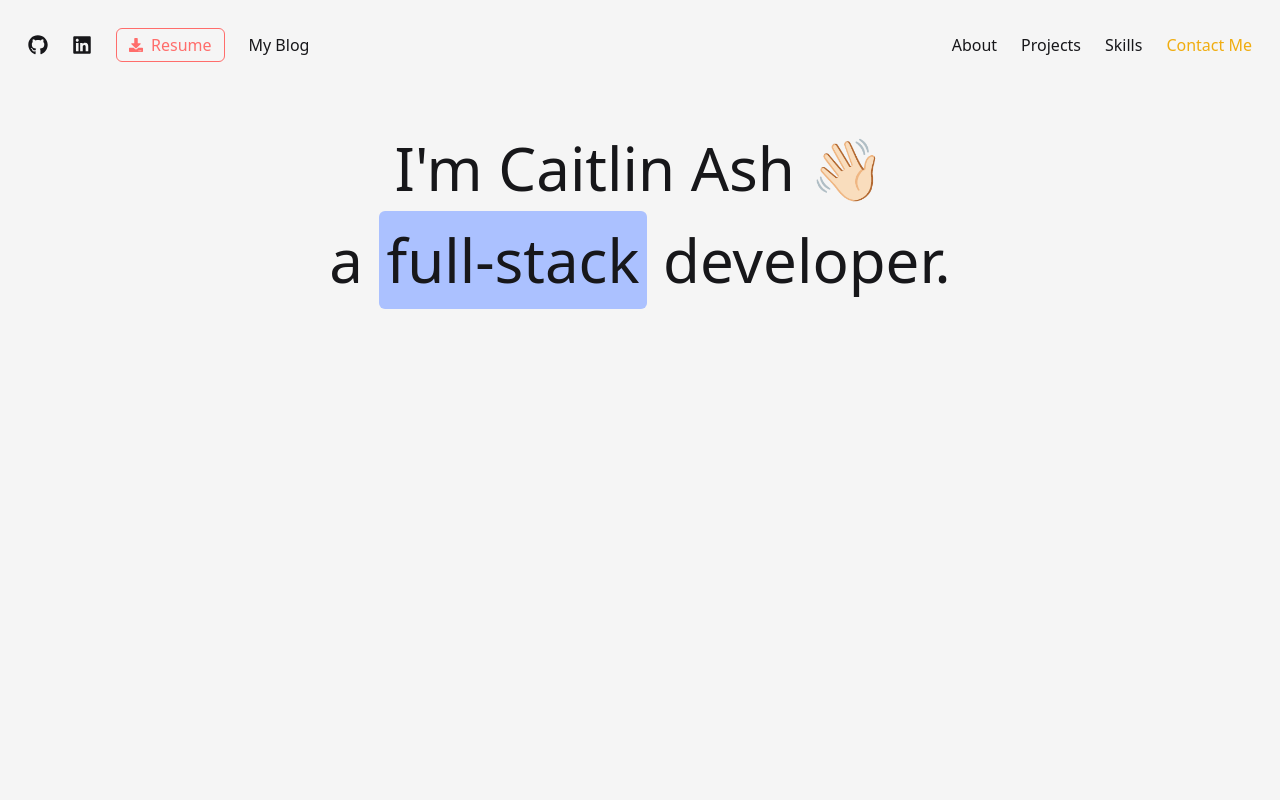
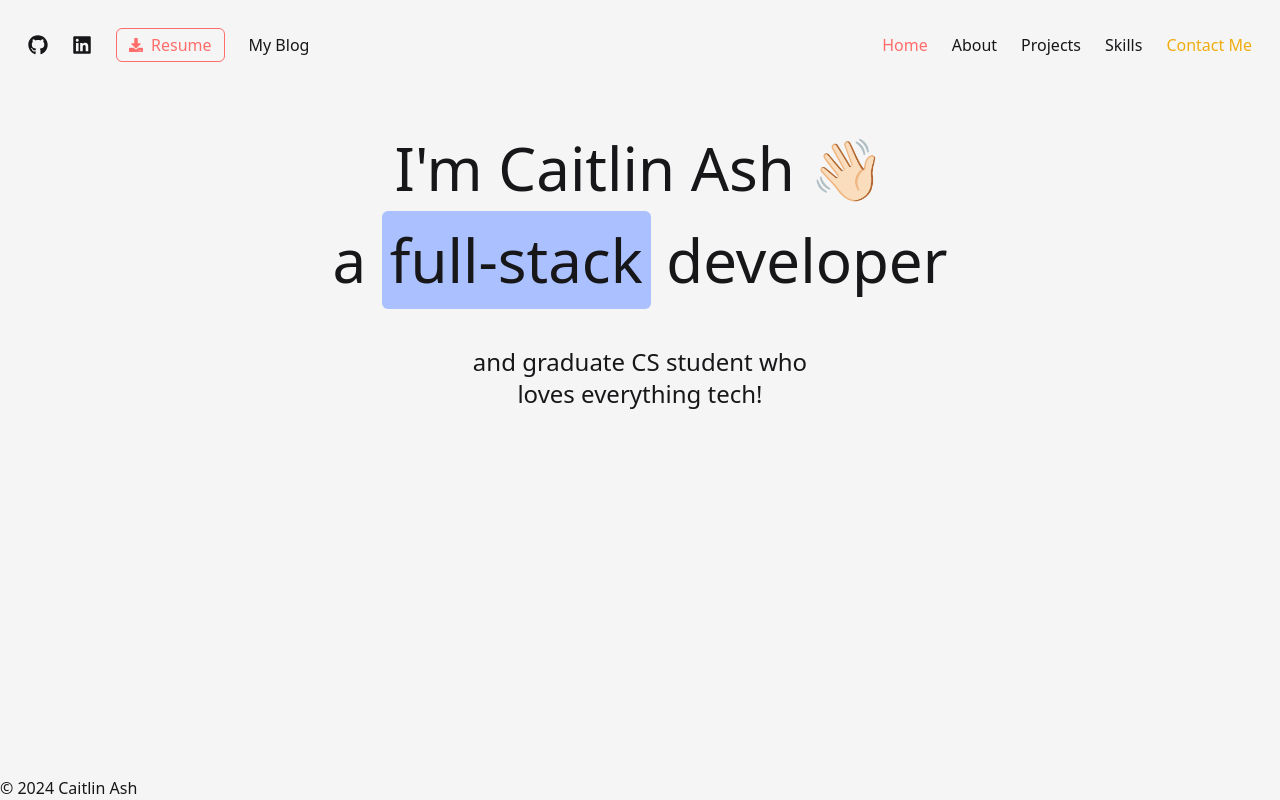
Before and after one commit to bycait27/portfolio, a Next.js app: page / in a window 1280 px wide. Built offline with nearby package versions, Linux system fonts and the light colour scheme.

Commit message:
Added a Home component and reconfigured page.jsx to serve separate components

```diff
--- a/src/app/page.jsx
+++ b/src/app/page.jsx
@@ -1,31 +1,50 @@
 'use client';
 
+import { useState } from 'react';
 import Navbar from '../components/Navbar';
-import Hero from '../components/Hero';
-// import About from '../components/sections/About';
-// import Projects from '../components/sections/Projects';
-// import Skills from '../components/sections/Skills';
-// import Footer from '../components/Footer';
+import Home from '../components/Home';
+import About from '../components/sections/About';
+import Projects from '../components/sections/Projects';
+import Skills from '../components/sections/Skills';
+import Footer from '../components/Footer';
 
-export default function Home() {
+export default function Page() {
+  const [activeSection, setActiveSection] = useState('home');
+
+  const renderSection = () => {
+    switch(activeSection) {
+      case 'home':
+        return (
+          <div className="animate-fadeIn">
+            <Home />
+          </div>
+        );
+      case 'about':
+        return (
+          <div className="animate-fadeIn">
+            <About />
+          </div>
+        );
+      case 'projects':
+        return <Projects />;
+      case 'skills':
+        return <Skills />;
+      default:
+        return <Home />;
+    }
+  };
+
   return (
-    <div>
-      <div id="home">
-        <Navbar />
+    <div className="h-screen overflow-hidden flex flex-col">
+      <div className="sticky top-0 bg-background-primary z-50">
+        <Navbar activeSection={activeSection} setActiveSection={setActiveSection} />
       </div>
-      <div>
-        <Hero />
+
+      <div className="flex-1 overflow-y-auto">
+        {renderSection()}
       </div>
-      {/* <div id="about">
-        <About />
-      </div>
-      <div id="projects">
-        <Projects />
-      </div>
-      <div id="skills">
-        <Skills />
-      </div>
-      <Footer /> */}
+
+      <Footer />
     </div>
   );
 };
--- a/src/components/Hero.jsx
+++ /dev/null
@@ -1,8 +0,0 @@
-export default function Hero() {
-    return (
-        <div className="flex flex-col justify-center items-center text-6xl p-8">
-            <p className="p-4">I&apos;m Caitlin Ash 👋🏻</p>
-            <p className="p-4">a <span className="bg-text-highlight rounded-md p-2">full-stack</span> developer.</p>
-        </div>
-    );
-};
--- /dev/null
+++ b/src/components/Home.jsx
@@ -0,0 +1,14 @@
+export default function Home() {
+    return (
+        <div className="flex flex-col justify-center items-center text-6xl p-8">
+            <p className="p-4">I&apos;m Caitlin Ash 👋🏻</p>
+            <p className="p-4">a <span className="bg-text-highlight rounded-md p-2">full-stack</span> developer</p>
+            <div className="flex flex-wrap m-10 justify-center items-center">
+                <p className="text-2xl text-center">
+                    and graduate CS student who<br />
+                    loves everything tech!
+                </p>
+            </div>
+        </div>
+    );
+};
--- a/src/components/Navbar.jsx
+++ b/src/components/Navbar.jsx
@@ -2,7 +2,11 @@
 
 import { FaGithub, FaLinkedin, FaDownload } from 'react-icons/fa';
 
-export default function Navbar({}) {
+export default function Navbar({ activeSection, setActiveSection }) {
+    const handleNavClick = (section) => {
+        setActiveSection(section);
+    };
+
     return (
         <div className='flex flex-row justify-between items-center w-full px-4 py-4'>
             {/* left side - evenly spaced */}
@@ -23,9 +27,30 @@ export default function Navbar({}) {
 
             {/* right side - evenly spaced */}
             <div className="flex items-center space-x-6 p-3">
-                <a className='hover:text-text-secondary transition-colors' href='#about'>About</a>
-                <a className='hover:text-text-secondary transition-colors' href='#projects'>Projects</a>
-                <a className='hover:text-text-secondary transition-colors' href='#skills'>Skills</a>
+                <button
+                    className={`hover:text-text-secondary transition-colors ${activeSection === 'home' ? 'text-text-secondary' : ''}`}
+                    onClick={() => handleNavClick('home')}
+                >
+                    Home
+                </button>
+                <button
+                    className={`hover:text-text-secondary transition-colors ${activeSection === 'about' ? 'text-text-secondary' : ''}`}
+                    onClick={() => handleNavClick('about')}
+                >
+                    About
+                </button>
+                <button
+                    className={`hover:text-text-secondary transition-colors ${activeSection === 'projects' ? 'text-text-secondary' : ''}`}
+                    onClick={() => handleNavClick('projects')}
+                >
+                    Projects
+                </button>
+                <button
+                    className={`hover:text-text-secondary transition-colors ${activeSection === 'skills' ? 'text-text-secondary' : ''}`}
+                    onClick={() => handleNavClick('skills')}
+                >
+                    Skills
+                </button>
                 <a className='text-text-tertiary hover:text-text-secondary transition-colors' href='#contact-me'>Contact Me</a>
             </div>
         </div>
--- a/src/components/sections/About.jsx
+++ b/src/components/sections/About.jsx
@@ -1,25 +1,10 @@
 export default function About() {
     return (
-        <div
-        >
-            <h1
-            >
-                About
-            </h1>
-            <div
-            >
-            </div>
-            <div
-            >
-                <p>
-                    I am a full-stack web developer and graduate student in computer science. My passion for technology and problem-solving, shaped by a rigorous coding bootcamp and a background in
-                    Psychology, drives me to build user-friendly and engaging web applications. My understanding of human behavior and preferences guides my approach to creating intuitive user interfaces and
-                    robust backend systems.
-                </p>
-                <br></br>
-                <p>
-                I am committed to developing web applications that not only meet technical standards but also resonate with users on a psychological level. As a lifelong learner, I
-                stay current with industry trends and embrace the evolving world of web development, one line of code at a time.
+        <div className="flex flex-col justify-center items-center p-8">
+            <h1 className="text-4xl font-bold mb-8">About Me</h1>
+            <div className="max-w-2xl text-center">
+                <p className="text-xl mb-6">
+                    ...
                 </p>
             </div>
         </div>
--- a/src/styles/globals.css
+++ b/src/styles/globals.css
@@ -43,3 +43,13 @@
     text-wrap: balance;
   }
 }
+
+/* animations */
+@keyframes fadeIn {
+  from { opacity: 0; transform: translateY(10px); }
+  to { opacity: 1; transform: translateY(0); }
+}
+
+.animate-fadeIn {
+  animation: fadeIn 0.3s ease-in-out;
+}
```
